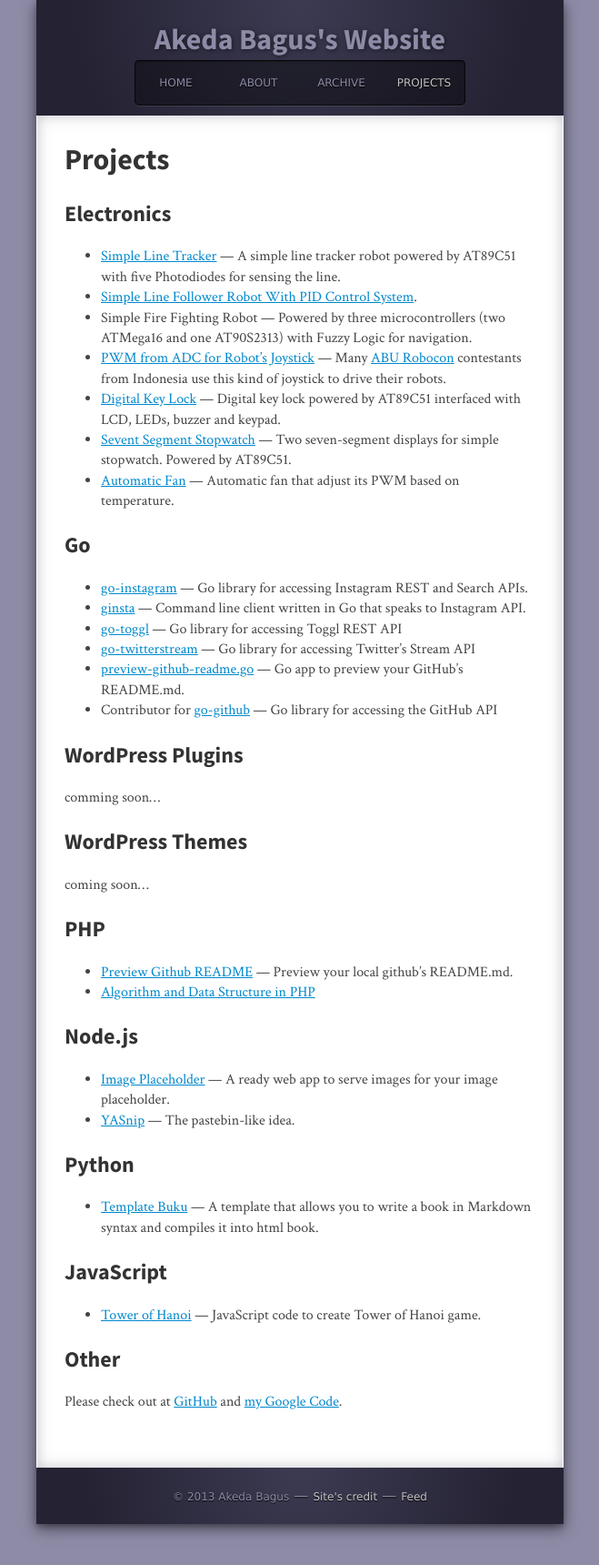
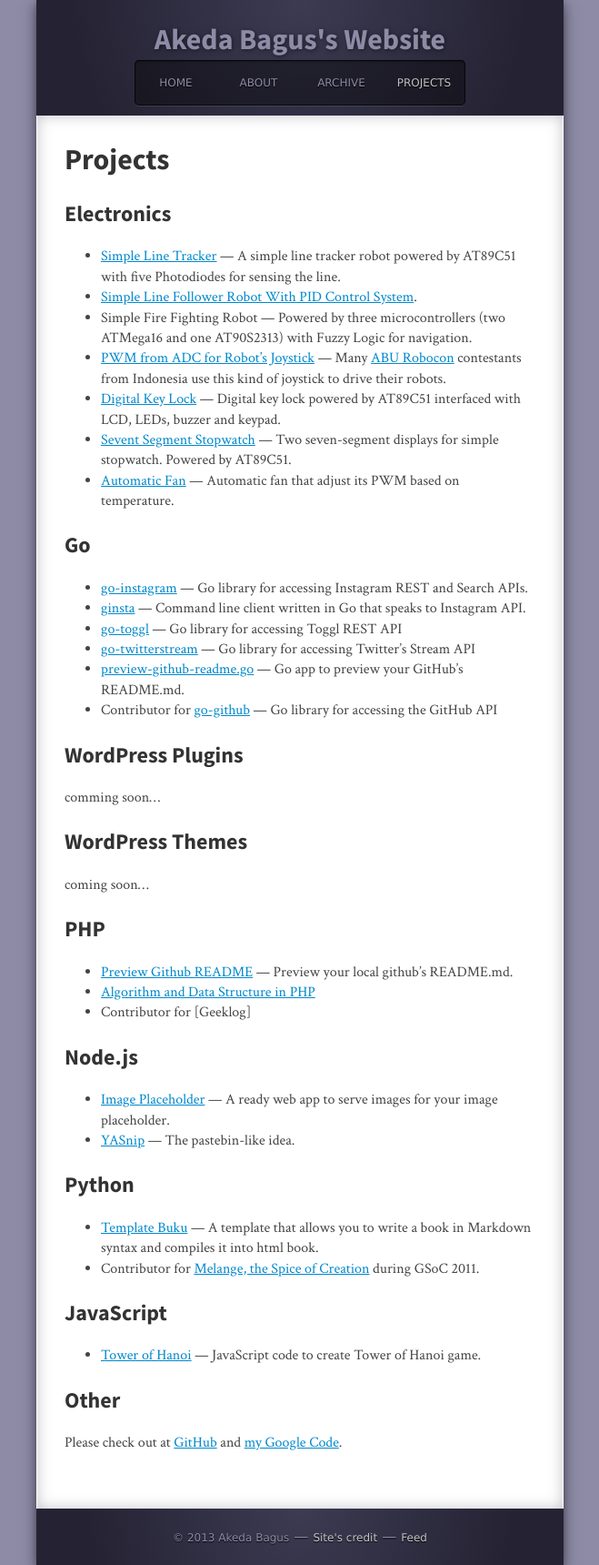
Before and after one commit to gedex/gedex.github.com, a Jekyll site: the page built from projects/index.md, in a window 1280 px wide. Shown: the whole page at 91% size, without its empty margins (310-969 px from the left). Built offline with Jekyll 4.4.1, drawn with Linux system fonts in a browser that asks for light colours; nearby versions of some CDN libraries; some web fonts are replaced; Markdown is read by kramdown in place of the engine named in the settings; comment, search, counter and statistics services are not loaded.

Commit message:
Added melange to projects list.

```diff
--- a/projects/index.md
+++ b/projects/index.md
@@ -35,6 +35,7 @@ coming soon...
 
 * [Preview Github README](https://github.com/gedex/preview-github-readme.md) &mdash; Preview your local github's README.md.
 * [Algorithm and Data Structure in PHP](https://github.com/gedex/Algorithm-and-Data-Structure-in-PHP)
+* Contributor for [Geeklog]
 
 ## Node.js
 
@@ -44,6 +45,7 @@ coming soon...
 ## Python
 
 * [Template Buku](https://github.com/gedex/template-buku) &mdash; A template that allows you to write a book in Markdown syntax and compiles it into html book.
+* Contributor for [Melange, the Spice of Creation](https://code.google.com/p/soc/) during GSoC 2011.
 
 ## JavaScript
 
```
